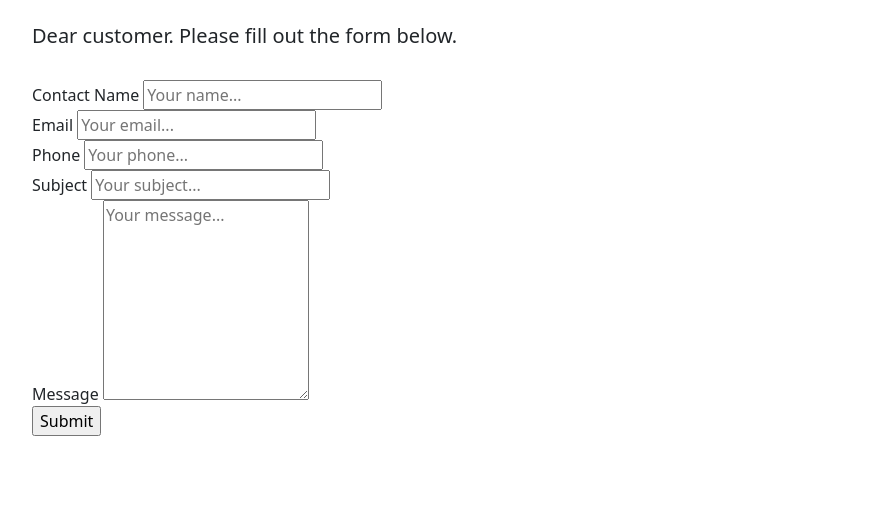
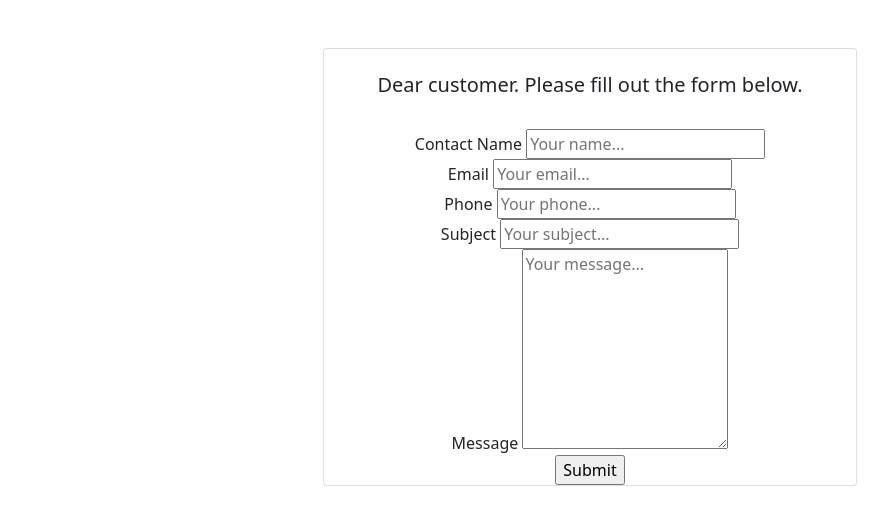
Before and after one commit to imnadya/propmgt, a plain HTML site: page index.html in a window 1280 px wide. Shown: the whole page, without its empty margins (50-938 px from the left). Drawn offline with nearby package versions, Linux system fonts and the light colour scheme.

Commit message:
Update index.html

```diff
--- a/index.html
+++ b/index.html
@@ -21,10 +21,9 @@
     </head>
 
   <body>
-     <div class="container">
- <!--   <div class="mt-5 col-5 card text-center mx-auto">-->
+     <div class="mt-5 col-5 card text-center mx-auto">
       <br>
-      <h5>Dear customer. Please fill out the form below.</h5><br>
+      <h5>Dear customer. Please fill out the form below.</h5></br>
 
 <!--  ----------------------------------------------------------------------  -->
 <!--  NOTE: Please add the following <FORM> element to your page.             -->
```
